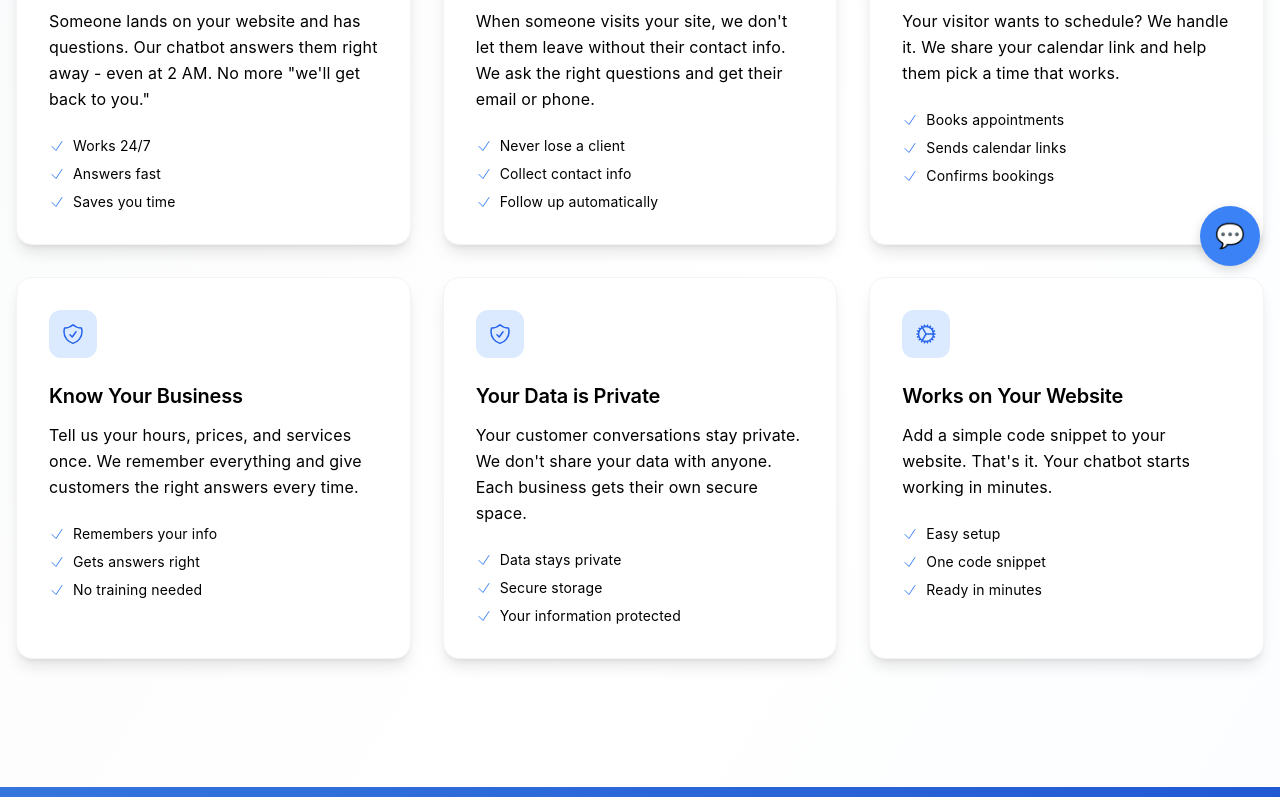
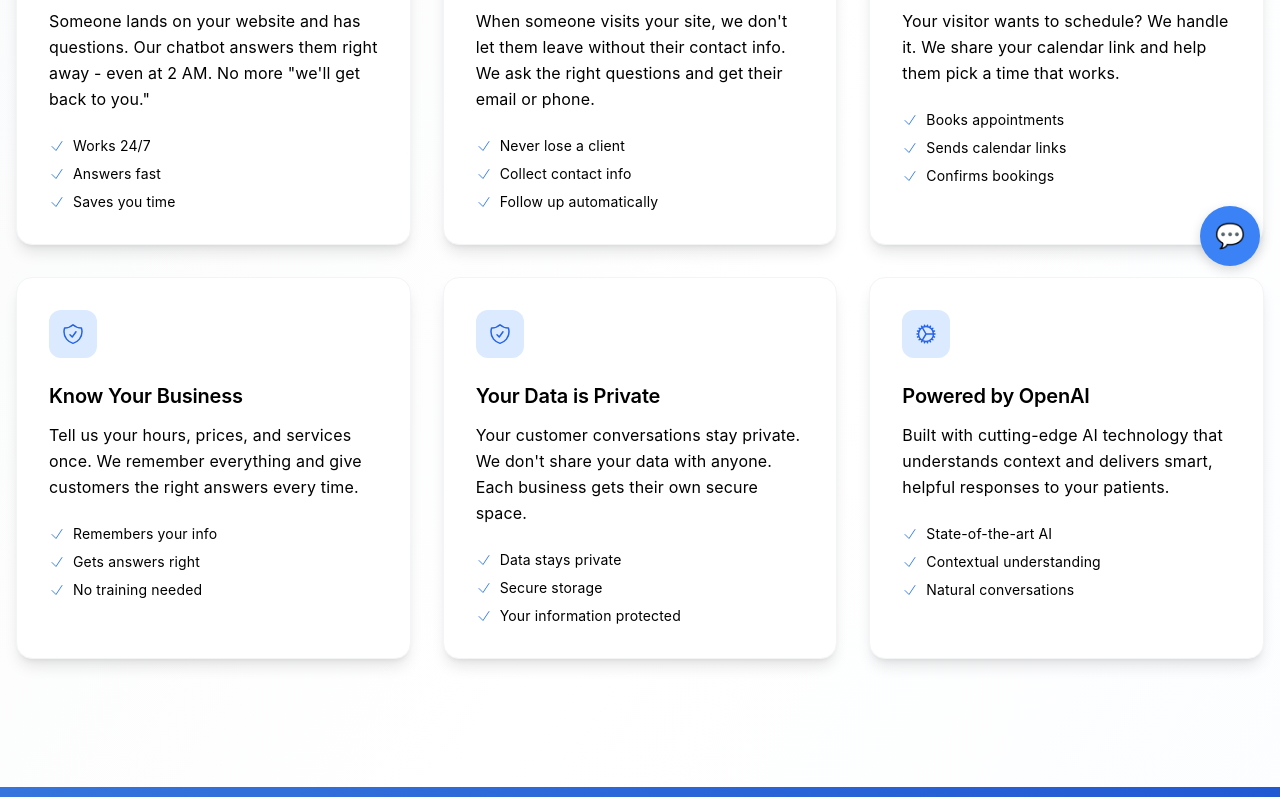
Before and after one commit to cabecaturbo/netiawebsite, a Next.js app: page /features in a window 1280 px wide. Shown: the part 514-1311 px from the top of the page. Built offline with nearby package versions, Linux system fonts and the light colour scheme.

Commit message:
Update 'Works on Your Website' feature to 'Powered by OpenAI'

```diff
--- a/app/features/page.tsx
+++ b/app/features/page.tsx
@@ -46,10 +46,10 @@ const features = [
     isComingSoon: false
   },
   {
-    name: 'Works on Your Website',
-    description: 'Add a simple code snippet to your website. That\'s it. Your chatbot starts working in minutes.',
+    name: 'Powered by OpenAI',
+    description: 'Built with cutting-edge AI technology that understands context and delivers smart, helpful responses to your patients.',
     icon: CogIcon,
-    highlights: ['Easy setup', 'One code snippet', 'Ready in minutes'],
+    highlights: ['State-of-the-art AI', 'Contextual understanding', 'Natural conversations'],
     isComingSoon: false
   }
 ]
```
